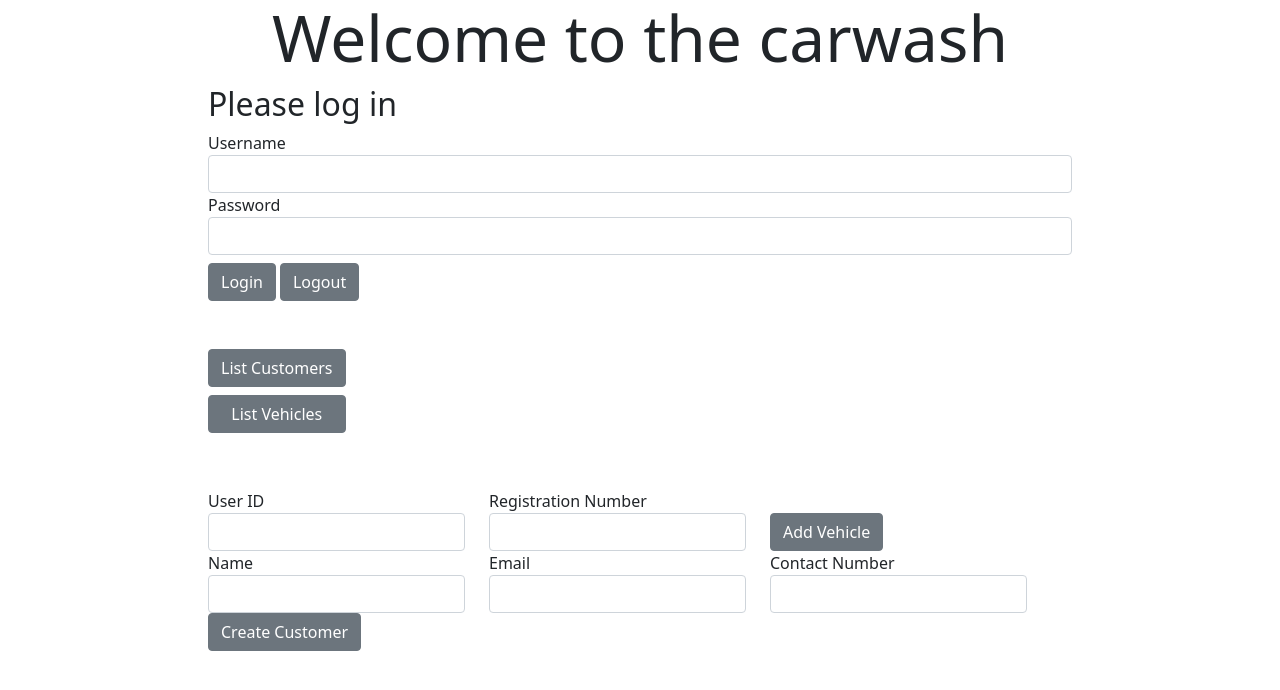
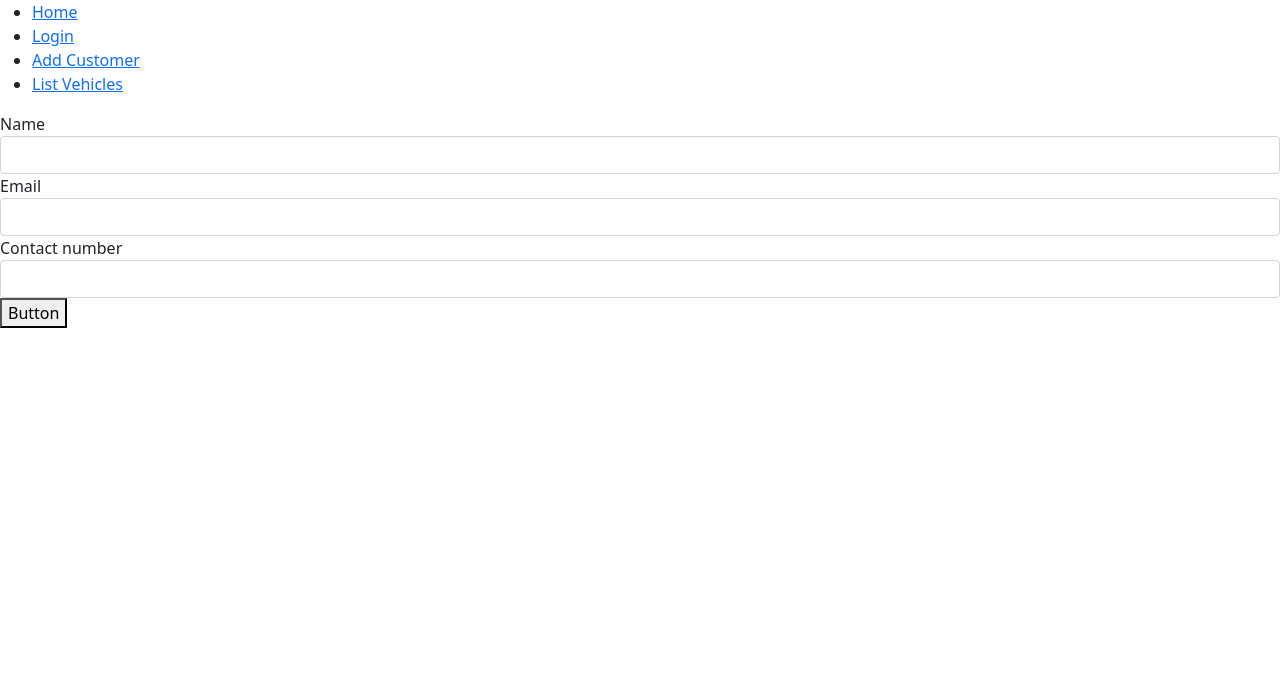
Before and after one commit to MMMikeM/car-wash-frontend, a React (Create React App) app: page /customers/new in a window 1280 px wide. Shown: the top 690 px of the page. Built offline with nearby package versions, Linux system fonts and the light colour scheme.

Commit message:
Made components generic

```diff
--- a/src/App.js
+++ b/src/App.js
@@ -1,70 +1,51 @@
-import React, { useState } from "react";
-import "./css/main.css";
-import { getCustomers } from "./services/customersApi.js";
-import { getVehicles } from "./services/vehiclesApi";
-import AddCustomerForm from "./components/addCustomerForm";
-import AddVehicleForm from "./components/addVehicleForm";
-import Login from "./components/login";
+import React from 'react'
+import './css/main.css'
+import Login from './components/login'
+import { BrowserRouter as Router, Switch, Route, Link } from 'react-router-dom'
+import CustomersIndex from './pages/Customers/index'
+import VehiclesIndex from './pages/Vehicles/index'
+import CustomersEdit from './pages/Customers/edit'
+import CustomersNew from './pages/Customers/new'
 
 function App() {
-	let [localVehicles, setLocalVehicles] = useState([]);
-	let [localCustomers, setLocalCustomers] = useState([]);
+  return (
+    <Router>
+      <nav>
+        <ul>
+          <li>
+            <Link to="/">Home</Link>
+          </li>
+          <li>
+            <Link to="/login">Login</Link>
+          </li>
+          <li>
+            <Link to="/customers/new">Add Customer</Link>
+          </li>
+          <li>
+            <Link to="/vehicles/index">List Vehicles</Link>
+          </li>
+        </ul>
+      </nav>
 
-	const handleFetchCustomers = async () => {
-		let res = await getCustomers();
-		setLocalCustomers(res);
-		console.log(localCustomers);
-	};
-
-	const handleFetchVehicles = async () => {
-		let res = await getVehicles();
-		setLocalVehicles(res);
-		console.log(localVehicles);
-	};
-
-	return (
-		<div className="App container w-75 px-5">
-			<h1 className="display-3 text-center">Welcome to the carwash</h1>
-
-			<Login />
-			<div className="row mb-5">
-				<div className="col-auto d-flex flex-column ">
-					<button className="btn btn-secondary" onClick={handleFetchCustomers}>
-						List Customers
-					</button>
-					<button
-						className="btn btn-secondary my-2"
-						onClick={handleFetchVehicles}
-					>
-						List Vehicles
-					</button>
-				</div>
-				<div className="col-auto">
-					<ul>
-						{localCustomers.map((x, y) => (
-							<div>
-								<li key={y}>
-									{x.name + " " + x.email + " " + x.contact_number}
-								</li>
-								<li key={y}>{x.id}</li>
-							</div>
-						))}
-					</ul>
-
-					<ul>
-						{localVehicles.map((x, y) => (
-							<div>
-								<li key={y}>{x.registration_number}</li>
-								<li key={y}>{x.id}</li>
-							</div>
-						))}
-					</ul>
-				</div>
-			</div>
-			<AddVehicleForm />
-			<AddCustomerForm />
-		</div>
-	);
+      <Switch>
+        <Route path="/login">
+          <Login />
+        </Route>
+        <Route path="/customers/new">
+          <CustomersNew />
+        </Route>
+        <Route path="/customers/:id/edit">
+          <CustomersEdit />
+        </Route>
+        <Route path="/vehicles/index">
+          <VehiclesIndex />
+        </Route>
+        <Route path="/">
+          <CustomersIndex />
+        </Route>
+      </Switch>
+    </Router>
+  )
 }
 
-export default App;
+export default App
--- /dev/null
+++ b/src/components/Forms/BasicForm.js
@@ -0,0 +1,33 @@
+import React from 'react'
+
+const snakeToSpace = (input) => {
+  input = input.replace('_', ' ')
+  input = input.charAt(0).toUpperCase() + input.slice(1)
+  return input
+}
+
+const inputs = (editableKeys, record, editMethod) => {
+  return editableKeys.map((key) => {
+    return (
+      <div key={key}>
+        <label>{snakeToSpace(key)}</label>
+        <input
+          onChange={(e) => editMethod(record, key, e.target.value)}
+          className="form-control"
+          value={record[key]}
+        ></input>
+      </div>
+    )
+  })
+}
+
+const BasicForm = (props) => {
+  return (
+    <>
+      {inputs(props.editableKeys, props.record, props.editRecordMethod)}
+      <button onClick={(e) => props.saveFormData()}>Button</button>
+    </>
+  )
+}
+
+export default BasicForm
--- /dev/null
+++ b/src/components/Tables/BasicTable.js
@@ -0,0 +1,40 @@
+import React from 'react'
+import { Link } from 'react-router-dom'
+
+const column = (property, key) => {
+  return <td key={key}>{property}</td>
+}
+
+const buttonColumn = (button, key) => {
+  return <td key={key}>{button}</td>
+}
+
+const row = (rowType, element, properties, key) => {
+  let buttons = [<Link to={`/${rowType}/${element.id}/edit`}>edit</Link>]
+  return (
+    <tr key={key}>
+      {properties.map((property, key) => {
+        if (property.includes('/')) {
+          let [a, b] = property.split('/')
+          let content = element[a].map((row) => row[b]).join(',')
+          return column(content, key)
+        } else return column(element[property], key)
+      })}
+      {buttons.map((button, key) => buttonColumn(button, key))}
+    </tr>
+  )
+}
+
+const BasicTable = (props) => {
+  return (
+    <table className="table table-striped table-dark table-hover">
+      <tbody>
+        {props.records.map((record, key) =>
+          row(props.rowType, record, props.headings, key)
+        )}
+      </tbody>
+    </table>
+  )
+}
+
+export default BasicTable
--- a/src/components/addCustomerForm.js
+++ /dev/null
@@ -1,61 +0,0 @@
-import React, { useState } from "react";
-import { postCustomer } from "../services/customersApi.js";
-
-const AddCustomerForm = () => {
-	let [customerData, setCustomerData] = useState({
-		email: "",
-		name: "",
-		contact_number: "",
-	});
-
-	let customerBody = {
-		email: customerData.email,
-		name: customerData.name,
-		contact_number: customerData.contact_number,
-		vehicles: [],
-	};
-
-	const handlePostCustomer = async () => {
-		let res = await postCustomer(customerBody);
-		console.log(res);
-	};
-
-	return (
-		<div className="row">
-			<div className="col-auto">
-				<label>Name</label>
-				<input
-					onChange={(e) =>
-						setCustomerData({ ...customerData, name: e.target.value })
-					}
-					className="form-control"
-				></input>
-			</div>
-			<div className="col-auto">
-				<label>Email</label>
-				<input
-					onChange={(e) =>
-						setCustomerData({ ...customerData, email: e.target.value })
-					}
-					className="form-control"
-				></input>
-			</div>
-			<div className="col-auto">
-				<label>Contact Number</label>
-				<input
-					onChange={(e) =>
-						setCustomerData({ ...customerData, contact_number: e.target.value })
-					}
-					className="form-control"
-				></input>
-			</div>
-			<div className="col-auto d-flex align-items-end">
-				<button className="btn btn-secondary" onClick={handlePostCustomer}>
-					Create Customer
-				</button>
-			</div>
-		</div>
-	);
-};
-
-export default AddCustomerForm;
--- a/src/components/addVehicleForm.js
+++ /dev/null
@@ -1,52 +0,0 @@
-import React, { useState } from "react";
-import { postVehicle } from "../services/vehiclesApi";
-
-const AddVehicleForm = () => {
-	let [vehicleData, setVehicleData] = useState({
-		registration_number: "",
-		user_id: "",
-	});
-
-	let vehicleBody = {
-		user_id: vehicleData.user_id,
-		registration_number: vehicleData.registration_number,
-	};
-
-	const handlePostVehicle = async () => {
-		let res = await postVehicle(vehicleBody);
-		console.log(res);
-	};
-
-	return (
-		<div className="row">
-			<div className="col-auto">
-				<label>User ID</label>
-				<input
-					onChange={(e) =>
-						setVehicleData({ ...vehicleData, user_id: e.target.value })
-					}
-					className="form-control"
-				></input>
-			</div>
-			<div className="col-auto">
-				<label>Registration Number</label>
-				<input
-					onChange={(e) =>
-						setVehicleData({
-							...vehicleData,
-							registration_number: e.target.value,
-						})
-					}
-					className="form-control"
-				></input>
-			</div>
-			<div className="col-auto d-flex align-items-end">
-				<button className="btn btn-secondary" onClick={handlePostVehicle}>
-					Add Vehicle
-				</button>
-			</div>
-		</div>
-	);
-};
-
-export default AddVehicleForm;
--- /dev/null
+++ b/src/pages/Customers/edit.js
@@ -0,0 +1,50 @@
+import React, { useState, useEffect } from 'react'
+import { getCustomer, saveCustomer } from '../../services/customersApi.js'
+import BasicForm from '../../components/Forms/BasicForm'
+import { useParams, useHistory } from 'react-router-dom'
+
+const CustomersEdit = () => {
+  let [localCustomer, setLocalCustomer] = useState({})
+  let [loading, setLoading] = useState(true)
+
+  const history = useHistory()
+  let { id } = useParams()
+
+  const editRecordMethod = (record, key, value) => {
+    let tempRecord = { ...record }
+    tempRecord[key] = value
+    setLocalCustomer(tempRecord)
+  }
+
+  const save = async () => {
+    let res = await saveCustomer(localCustomer.id, localCustomer)
+    alert('winning')
+    history.push('/')
+  }
+
+  useEffect(() => {
+    const handleFetchCustomer = async () => {
+      let res = await getCustomer(id)
+      setLocalCustomer(res)
+      setLoading(false)
+    }
+    handleFetchCustomer()
+  }, [id])
+
+  return (
+    <div>
+      {!loading ? (
+        <BasicForm
+          editRecordMethod={editRecordMethod}
+          record={localCustomer}
+          saveFormData={save}
+          editableKeys={['name', 'email', 'contact_number']}
+        />
+      ) : (
+        ''
+      )}
+    </div>
+  )
+}
+
+export default CustomersEdit
--- /dev/null
+++ b/src/pages/Customers/index.js
@@ -0,0 +1,39 @@
+import React, { useState, useEffect } from 'react'
+import { getCustomers } from '../../services/customersApi.js'
+import BasicTable from '../../components/Tables/BasicTable'
+
+const CustomersIndex = () => {
+  let [localCustomers, setLocalCustomers] = useState([])
+  let [loading, setLoading] = useState(true)
+
+  const handleFetchCustomers = async () => {
+    let res = await getCustomers()
+    setLocalCustomers(res)
+    setLoading(false)
+  }
+
+  useEffect(() => {
+    handleFetchCustomers()
+  }, [])
+
+  return (
+    <div>
+      {!loading ? (
+        <BasicTable
+          rowType={'customers'}
+          records={localCustomers}
+          headings={[
+            'name',
+            'email',
+            'contact_number',
+            'vehicles/registration_number',
+          ]}
+        />
+      ) : (
+        ''
+      )}
+    </div>
+  )
+}
+
+export default CustomersIndex
--- /dev/null
+++ b/src/pages/Customers/new.js
@@ -0,0 +1,46 @@
+import React, { useState } from 'react'
+import { postCustomer } from '../../services/customersApi.js'
+import BasicForm from '../../components/Forms/BasicForm'
+import { useHistory } from 'react-router-dom'
+
+const CustomersNew = () => {
+  let [localCustomer, setLocalCustomer] = useState({
+    name: '',
+    email: '',
+    contact_number: '',
+  })
+  let [loading, setLoading] = useState(false)
+
+  const history = useHistory()
+
+  const save = async () => {
+    setLoading(true)
+    let res = await postCustomer(localCustomer)
+    setLoading(false)
+    history.push('/')
+  }
+
+  const editRecordMethod = (record, key, value) => {
+    console.log('on change')
+    let tempRecord = { ...record }
+    tempRecord[key] = value
+    setLocalCustomer(tempRecord)
+  }
+
+  return (
+    <div>
+      {!loading ? (
+        <BasicForm
+          editRecordMethod={editRecordMethod}
+          record={localCustomer}
+          saveFormData={save}
+          editableKeys={['name', 'email', 'contact_number']}
+        />
+      ) : (
+        ''
+      )}
+    </div>
+  )
+}
+
+export default CustomersNew
--- /dev/null
+++ b/src/pages/login.js
@@ -0,0 +1,11 @@
+import React from 'react'
+
+const login = () => {
+  return (
+    <div>
+      <h1>hello</h1>
+    </div>
+  )
+}
+
+export default login
--- a/src/services/customersApi.js
+++ b/src/services/customersApi.js
@@ -1,11 +1,21 @@
-import request from "./request";
+import request from './request'
 
 export const getCustomers = async () => {
-	let response = await request("GET", "/customers");
-	return response.json();
-};
+  let response = await request('GET', '/customers')
+  return response.json()
+}
+
+export const getCustomer = async (id) => {
+  let response = await request('GET', `/customers/${id}`)
+  return response.json()
+}
 
 export const postCustomer = async (body) => {
-	let response = await request("POST", "/customers", body);
-	return response.json();
-};
+  let response = await request('POST', '/customers', body)
+  return response.json()
+}
+
+export const saveCustomer = async (id, body) => {
+  let response = await request('PUT', `/customers/${id}`, body)
+  return response.json()
+}
```
Also changed, not shown: src/css/component.css (added), src/pages/Vehicles/edit.js (added), 1 other file (tests, documents, lock files or other folders).
